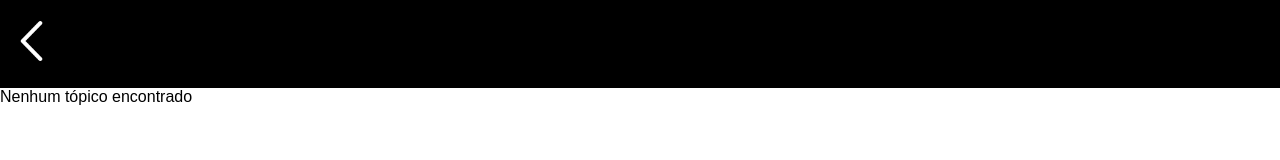
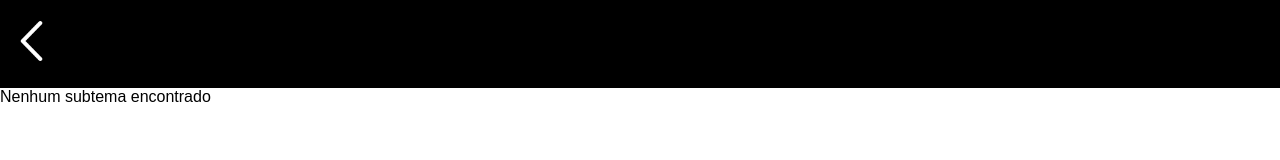
Before and after one commit to JuliaAyumi/TechNinja-FATEC-frontend, a React (Vite) app: page /quizzes/historia-tecnologia in a window 1280 px wide. Shown: the top 160 px of the page. Built offline with nearby package versions, Linux system fonts and the light colour scheme; sample sign-in values are in the browser's storage; a web font is replaced by a local one.

Commit message:
feat: CRUD QUIZ - alterando fluxo: adicionando subtemas e dificuldade

```diff
--- a/src/App.jsx
+++ b/src/App.jsx
@@ -12,6 +12,7 @@ import Esqueceu from "./pages/Esqueceu/Esqueceu";
 import Recuperar from "./pages/Recuperar/Recuperar";
 import { useEffect } from "react";
 import "./variables.css";
+import Subtemas from "./pages/Subtemas/Subtemas";
 
 const App = () => {
   const location = useLocation();
@@ -86,12 +87,20 @@ const App = () => {
       path: "/quizzes/:area",
       element: (
         <ProtectedRoute>
+          <Subtemas />
+        </ProtectedRoute>
+      ),
+    },
+    {
+      path: "/quizzes/:area/:subtema",
+      element: (
+        <ProtectedRoute>
           <Quizzes />
         </ProtectedRoute>
       ),
     },
     {
-      path: "/:area/:topico",
+      path: "/quizzes/:area/:subtema/:dificuldade",
       element: (
         <ProtectedRoute>
           <Quiz />
--- a/src/hooks/AuthContext.jsx
+++ b/src/hooks/AuthContext.jsx
@@ -26,8 +26,6 @@ export const AuthProvider = ({ children }) => {
           body: JSON.stringify(data),
         }
       );
-
-      console.log(response);
 
       const resData = await response.json();
 
--- a/src/pages/Quiz/Quiz.jsx
+++ b/src/pages/Quiz/Quiz.jsx
@@ -8,7 +8,7 @@ import { toast, Toaster } from "react-hot-toast";
 const Quiz = () => {
   const [perguntas, setPerguntas] = useState([]);
   const [respostasUsuario, setRespostasUsuario] = useState({});
-  const { area, topico } = useParams();
+  const { area, subtema, dificuldade } = useParams();
   const { user } = useAuth();
   const navigate = useNavigate();
 
@@ -20,7 +20,7 @@ const Quiz = () => {
             import.meta.env.MODE === "development"
               ? `http://localhost:${import.meta.env.VITE_PORT}`
               : import.meta.env.VITE_HEROKU_LINK
-          }/api/quiz/${area}/${topico}`
+          }/api/quiz/${area}/${subtema}/${dificuldade}`
         );
         if (response.ok) {
           const data = await response.json();
@@ -34,7 +34,7 @@ const Quiz = () => {
     };
 
     fetchQuiz();
-  }, [area, topico]);
+  }, [area, subtema, dificuldade]);
 
   // Função para lidar com a seleção de uma resposta
   const handleRespostaChange = (indexPergunta, opcaoSelecionada) => {
@@ -116,7 +116,7 @@ const Quiz = () => {
             "Content-Type": "application/json",
             Authorization: `Bearer ${user}`,
           },
-          body: JSON.stringify({ area, topico }),
+          body: JSON.stringify({ area, subtema, dificuldade }),
         }
       );
     } catch (error) {
@@ -142,7 +142,7 @@ const Quiz = () => {
       window.removeEventListener("beforeunload", handleBeforeUnload);
     };
   }, [perguntas, respostasUsuario]);
-
+  console.log(perguntas);
   return (
     <div>
       <HeaderArrowBack />
@@ -166,7 +166,7 @@ const Quiz = () => {
                       onChange={() => handleRespostaChange(index, alt.opcao)}
                     />
                     <label htmlFor={`resposta${index}-${idx}`}>
-                      {alt.opcao}) {alt.textoOpcao}
+                      {alt.opcao}) {alt["texto-opcao"]}
                     </label>
                   </div>
                 ))}
--- a/src/pages/Quizzes/Quizzes.jsx
+++ b/src/pages/Quizzes/Quizzes.jsx
@@ -7,86 +7,51 @@ import { showToast } from "../../components/ConfirmToast";
 import { Toaster } from "react-hot-toast";
 
 const Quizzes = () => {
-  const { area } = useParams();
+  const { area, subtema } = useParams();
   const { user } = useAuth();
-  const [topics, setTopics] = useState([]);
+  const [dificuldades, setDificuldades] = useState([]); // Alterado para capturar dificuldades
   const [quizzesCompletados, setQuizzesCompletados] = useState([]);
-  const navigate = useNavigate();
 
   useEffect(() => {
-    const fetchTopics = async () => {
+    const fetchDificuldades = async () => {
       try {
         const response = await fetch(
           `${
             import.meta.env.MODE === "development"
               ? `http://localhost:${import.meta.env.VITE_PORT}`
               : import.meta.env.VITE_HEROKU_LINK
-          }/api/quiz/${area}`
+          }/api/quiz/${area}/${subtema}/dificuldades`
         );
         const data = await response.json();
-        setTopics(data);
+        setDificuldades(data);
       } catch (error) {
-        console.error("Erro ao buscar tópicos:", error);
+        console.error("Erro ao buscar dificuldades:", error);
       }
     };
 
-    const fetchQuizzesCompletados = async () => {
-      try {
-        const response = await fetch(
-          `${
-            import.meta.env.MODE === "development"
-              ? `http://localhost:${import.meta.env.VITE_PORT}`
-              : import.meta.env.VITE_HEROKU_LINK
-          }/api/user-quizzes-completed`,
-          {
-            method: "GET",
-            headers: {
-              Authorization: `Bearer ${user}`,
-            },
-          }
-        );
-        const data = await response.json();
-        setQuizzesCompletados(data.quizzesCompletados);
-      } catch (error) {
-        console.error("Erro ao buscar quizzes completados:", error);
-      }
-    };
-
-    fetchTopics();
-    fetchQuizzesCompletados();
-  }, [area, user]);
-
-  const handleQuizClick = (event, isCompleted, topic) => {
-    if (isCompleted) {
-      event.preventDefault();
-
-      showToast(topic, () => navigate(`/${area}/${topic}`));
-    } else {
-      navigate(`/${area}/${topic}`);
-    }
-  };
+    fetchDificuldades();
+  }, [subtema]);
 
   return (
     <div>
       <HeaderArrowBack />
       <main className="body-quizzes">
-        {topics.length > 0 ? (
-          topics.map((topic) => {
-            const quizId = `${area}-${topic}`;
+        {dificuldades.length > 0 ? (
+          dificuldades.map((dificuldade) => {
+            const quizId = `${subtema}-${dificuldade}`;
             const isCompleted = quizzesCompletados.includes(quizId);
             return (
               <Link
-                key={topic}
-                to={`/${area}/${topic}`}
+                key={dificuldade}
+                to={`/quizzes/${area}/${subtema}/${dificuldade}`}
                 className={`quiz ${isCompleted ? "completed" : ""}`}
-                onClick={(event) => handleQuizClick(event, isCompleted, topic)}
               >
-                <h1>{topic}</h1>
+                <h1>{dificuldade}</h1>
               </Link>
             );
           })
         ) : (
-          <p>Nenhum tópico encontrado</p>
+          <p>Nenhuma dificuldade encontrada</p>
         )}
       </main>
       <Toaster />
--- /dev/null
+++ b/src/pages/Subtemas/Subtemas.css
@@ -0,0 +1,56 @@
+* {
+  padding: 0;
+  margin: 0;
+}
+
+.body-quizzes {
+  display: flex;
+  flex-direction: column;
+  width: 100%;
+  margin: 0;
+  padding: 0;
+}
+
+.quiz {
+  display: flex;
+  justify-content: start;
+  align-items: center;
+  align-self: center;
+  padding-left: 1.5em;
+  width: 40em;
+  height: 13em;
+  margin: 1em;
+  background-color: #ddd;
+  border-radius: 1.5em;
+  transition: transform 0.2s;
+}
+
+.completed {
+  background-color: green;
+  color: white;
+}
+
+.quiz:hover {
+  cursor: pointer;
+  transform: scale(1.05);
+}
+
+@media only screen and (max-width: 700px) {
+  .user-area {
+    width: 0em;
+    padding: 0em;
+  }
+
+  .quiz {
+    width: 25em;
+  }
+}
+
+body.dark-mode .quiz {
+  color: white;
+  background-color: #3d444d;
+}
+
+body.baixa-visao h1 {
+  font-size: 2.8em;
+}
--- /dev/null
+++ b/src/pages/Subtemas/Subtemas.jsx
@@ -0,0 +1,52 @@
+import { useParams, Link } from "react-router-dom";
+import { useEffect, useState } from "react";
+import "./Subtemas.css";
+import HeaderArrowBack from "../../components/HeaderArrowBack/HeaderArrowBack";
+
+const Subtemas = () => {
+  const { area } = useParams();
+  const [subtemas, setSubtemas] = useState([]);
+
+  useEffect(() => {
+    const fetchSubtemas = async () => {
+      try {
+        const response = await fetch(
+          `${
+            import.meta.env.MODE === "development"
+              ? `http://localhost:${import.meta.env.VITE_PORT}`
+              : import.meta.env.VITE_HEROKU_LINK
+          }/api/quiz/${area}`
+        );
+        const data = await response.json();
+        setSubtemas(data);
+      } catch (error) {
+        console.error("Erro ao buscar subtemas:", error);
+      }
+    };
+
+    fetchSubtemas();
+  }, [area]);
+
+  return (
+    <div>
+      <HeaderArrowBack />
+      <main className="body-quizzes">
+        {subtemas.length > 0 ? (
+          subtemas.map((subtema) => (
+            <Link
+              className="quiz"
+              key={subtema}
+              to={`/quizzes/${area}/${subtema}`}
+            >
+              <h1>{subtema}</h1>
+            </Link>
+          ))
+        ) : (
+          <p>Nenhum subtema encontrado</p>
+        )}
+      </main>
+    </div>
+  );
+};
+
+export default Subtemas;
```
